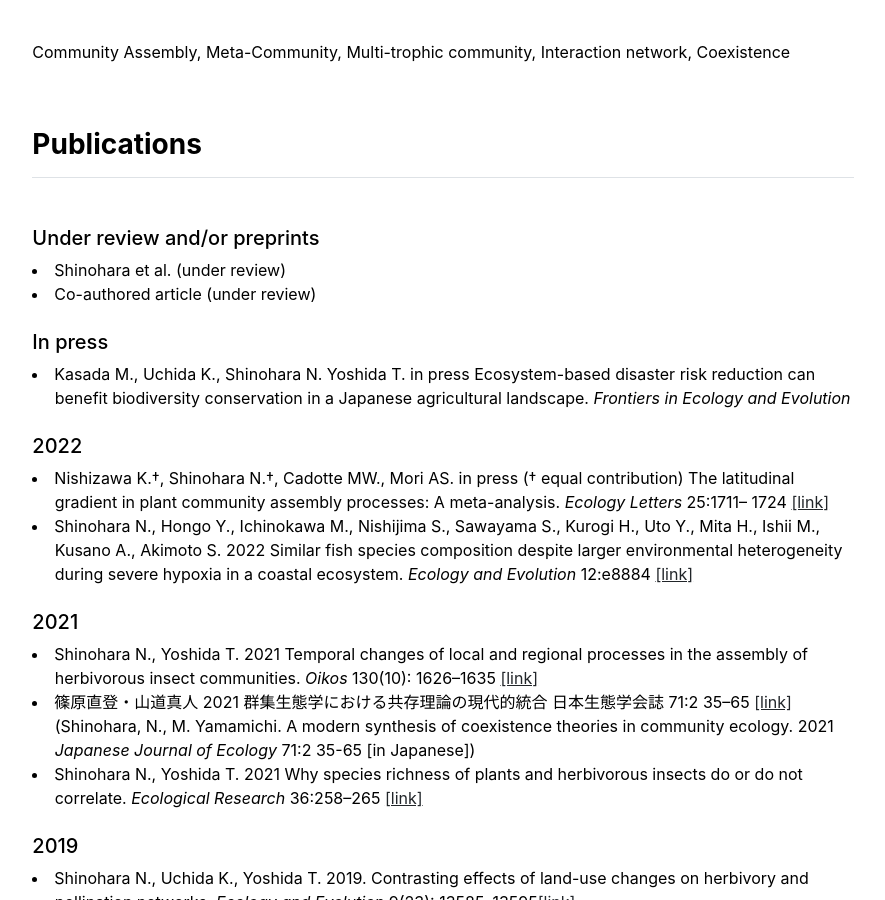
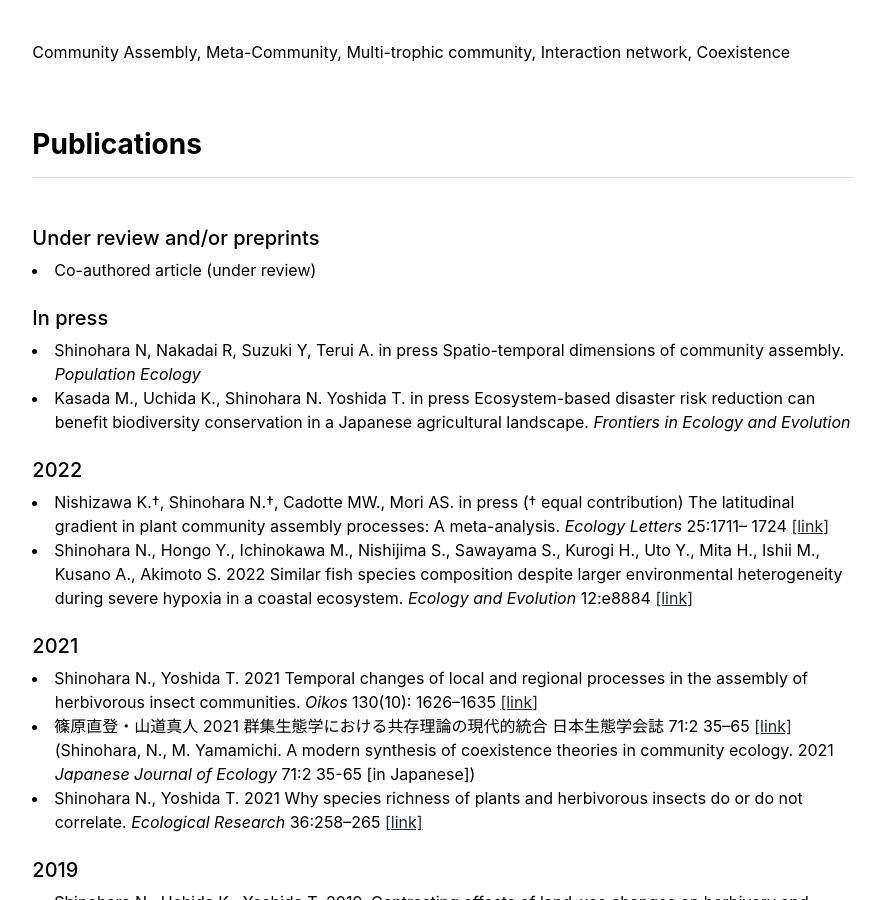
Before and after one commit to snaoto/snaoto.github.io, a Jekyll site: the page built from index.md, in a window 1280 px wide and 900 px high, scrolled down 568 px. Shown: the whole window, without its empty margins (197-1082 px from the left). Built offline with Jekyll 4.4.1, drawn with Linux system fonts in a browser that asks for light colours.

Commit message:
Update publications.html
Updated publication records.

```diff
--- a/_includes/publications.html
+++ b/_includes/publications.html
@@ -23,10 +23,10 @@
     <h3 class="fw-bold border-bottom pb-3 mb-5">Publications</h3>
 
     <h5>Under review and/or preprints</h5>
-    <li>Shinohara et al. (under review)</li>
     <li>Co-authored article (under review)</li>
 
     <br><h5>In press</h5>
+    <li>Shinohara N, Nakadai R, Suzuki Y, Terui A. in press Spatio-temporal dimensions of community assembly. <i>Population Ecology</i> </li>
     <li>Kasada M., Uchida K., Shinohara N. Yoshida T. in press Ecosystem-based disaster risk reduction can benefit biodiversity conservation in a Japanese agricultural landscape. <i>Frontiers in Ecology and Evolution</i> </li>
 
     <br><h5>2022</h5>
```
